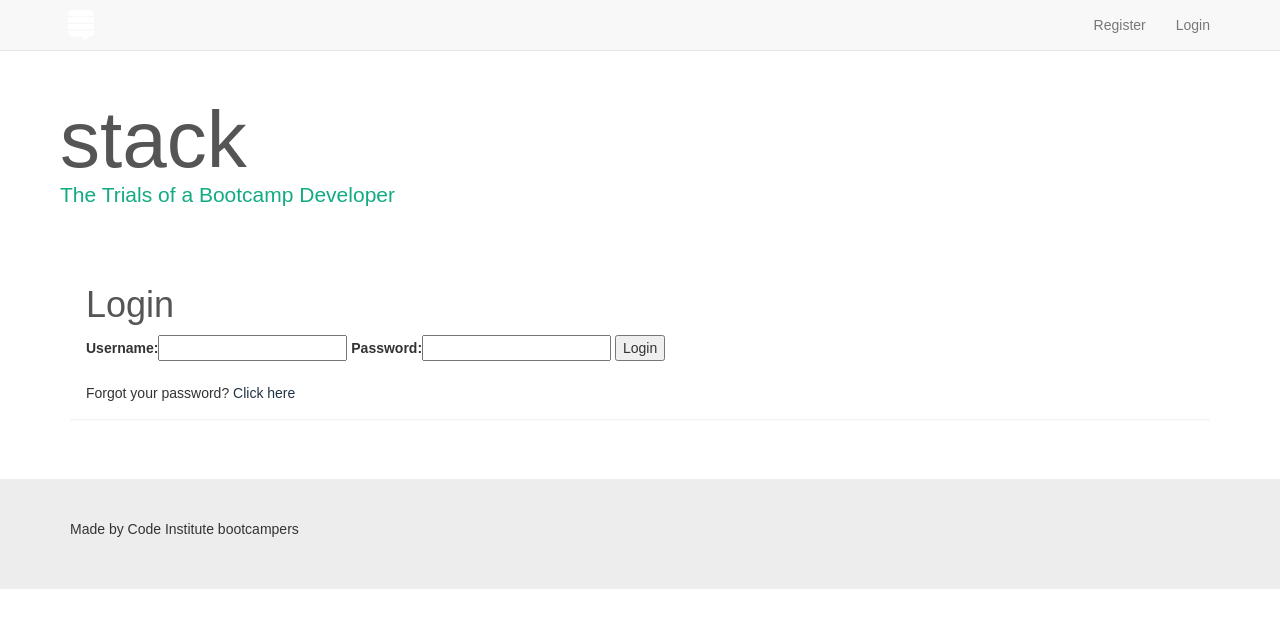
After one commit to mparkcode/djangoblog, a Django app: page /accounts/login in a window 1280 px wide. The commit adds this page. Shown: the top 628 px of the page. Run offline with Django 3.2, Linux system fonts and the light colour scheme; some libraries are stand-ins or nearby versions.

Commit message:
Updated to point user login/logout/registration/post ownership

```diff
--- /dev/null
+++ b/accounts/forms.py
@@ -0,0 +1,42 @@
+from django import forms
+from django.contrib.auth.forms import UserCreationForm
+from django.contrib.auth.models import User
+from django.core.exceptions import ValidationError
+
+class UserLoginForm(forms.Form):
+    """
+    Used by the user to enter login credentials
+    """
+    username = forms.CharField()
+    password = forms.CharField(widget=forms.PasswordInput)
+
+
+class UserRegistrationForm(UserCreationForm):
+    """
+    Used by the user to sign up with the website
+    """
+    password1 = forms.CharField(label='Password', widget=forms.PasswordInput)
+    password2 = forms.CharField(
+        label='Password Confirmation',
+        widget=forms.PasswordInput
+    )
+
+    class Meta:
+        model = User
+        fields = ['username', 'email', 'password1', 'password2']
+
+    def clean_email(self):
+        email = self.cleaned_data.get('email')
+        username = self.cleaned_data.get('username')
+        if User.objects.filter(email=email).exclude(username=username):
+            raise forms.ValidationError(u'Email addresses must be unique.')
+        return email
+
+    def clean_password2(self):
+        password1 = self.cleaned_data.get('password1')
+        password2 = self.cleaned_data.get('password2')
+
+        if password1 != password2:
+            raise ValidationError("Passwords do not match")
+
+        return password2
--- /dev/null
+++ b/accounts/templates/accounts/login.html
@@ -0,0 +1,16 @@
+{% extends 'base.html'%}
+{% load bootstrap_tags %}
+{% block content%}
+<h1>Login</h1>
+
+<form method="POST">
+    {% csrf_token %}
+    {{form | as_bootstrap}}
+
+
+    <input type="submit" value="Login"/>
+
+</form>
+<br>
+Forgot your password? <a href="#">Click here</a>
+{% endblock content %}
--- /dev/null
+++ b/accounts/urls.py
@@ -0,0 +1,17 @@
+from django.urls import path
+from accounts.views import login, register, logout, profile
+# from django.core.urlresolvers import reverse_lazy
+# from django.contrib.auth.views import password_reset, password_reset_done, password_reset_confirm, password_reset_complete
+
+urlpatterns=[
+    path('login', login, name="login"),
+    path('register', register, name='register'),
+    path('logout', logout, name="logout"),
+    path('profile', profile, name="profile"),
+    # path('password-reset/$', password_reset,
+    #     {'post_reset_redirect': reverse_lazy('password_reset_done')}, name='password_reset'),
+    # path('password-reset/done/$', password_reset_done, name='password_reset_done'),
+    # path('password-reset/(?P<uidb64>[0-9A-Za-z]+)-(?P<token>.+)/$', password_reset_confirm,
+    #     {'post_reset_redirect': reverse_lazy('password_reset_complete')}, name='password_reset_confirm'),
+    # path('password-reset/complete/$', password_reset_complete, name='password_reset_complete'),
+    ]
--- a/accounts/views.py
+++ b/accounts/views.py
@@ -1,3 +1,54 @@
-from django.shortcuts import render
+from django.shortcuts import render, redirect
+from django.contrib import auth
+from django.contrib.auth import authenticate
+from .forms import UserLoginForm, UserRegistrationForm
+
 
 # Create your views here.
+def login(request):
+    if request.method == "POST":
+        login_form = UserLoginForm(request.POST)
+        if login_form.is_valid():
+            u = login_form.cleaned_data['username']
+            p = login_form.cleaned_data['password']
+            user = authenticate(username=u, password=p)
+
+            if user is not None:
+                auth.login(request, user)
+                return redirect("/")
+            else:
+                login_form.add_error(None, "Your username or password are incorrect")
+    else:
+        login_form = UserLoginForm()
+
+    return render(request, 'accounts/login.html', {'form': login_form})
+
+
+
+def register(request):
+    if request.method=="POST":
+        registration_form = UserRegistrationForm(request.POST)
+        if registration_form.is_valid():
+            registration_form.save()
+
+            u = registration_form.cleaned_data['username']
+            p = registration_form.cleaned_data['password1']
+            user = authenticate(username=u, password=p)
+
+            if user is not None:
+                auth.login(request, user)
+                return redirect("/")
+            else:
+                registration_form.add_error(None, "Can't log in now, try later.")
+    else:
+        registration_form = UserRegistrationForm()
+
+
+    return render(request, 'accounts/register.html', {'form': registration_form})
+
+def logout(request):
+    auth.logout(request)
+    return redirect("/")
+
+def profile(request):
+    return render(request, 'accounts/profile.html')
--- a/djangoblog/settings.py
+++ b/djangoblog/settings.py
@@ -37,7 +37,8 @@ INSTALLED_APPS = [
     'django.contrib.messages',
     'django.contrib.staticfiles',
     'posts',
-    'django_forms_bootstrap'
+    'django_forms_bootstrap',
+    'accounts'
 ]
 
 MIDDLEWARE = [
--- a/djangoblog/urls.py
+++ b/djangoblog/urls.py
@@ -16,11 +16,14 @@ Including another URLconf
 from django.contrib import admin
 from django.urls import path, include
 from posts import urls as posts_urls
+from accounts import urls as accounts_urls
 from django.views.static import serve
 from django.conf import settings
+
 
 urlpatterns = [
     path('admin/', admin.site.urls),
     path('', include(posts_urls)),
+    path('accounts/', include(accounts_urls)),
     path('media/<path:path>', serve, {'document_root': settings.MEDIA_ROOT}),
 ]
--- a/posts/models.py
+++ b/posts/models.py
@@ -1,5 +1,6 @@
 from django.db import models
 from django.utils import timezone
+from django.contrib.auth.models import User
 
 class Post(models.Model):
     """
@@ -12,6 +13,7 @@ class Post(models.Model):
     views = models.IntegerField(default=0)
     tag = models.CharField(max_length=30, blank=True, null=True)
     image = models.ImageField(upload_to="images", blank=True, null=True)
+    author = models.ForeignKey(User, related_name="posts", null=True, default=1, on_delete=models.SET_DEFAULT)
 
     def __str__(self):
         return self.title
--- a/posts/templates/posts/blogposts.html
+++ b/posts/templates/posts/blogposts.html
@@ -7,7 +7,7 @@
                 <a class="story-img" href="#">
                     <img src="{% static 'images/profile.jpg' %}" class="img-circle">
                 </a>
-                <p><span class="boldtext">Author:</span> Michael</p>
+                <p><span class="boldtext">Author:</span> {{post.author}}</p>
             </div>
             <div class="col-md-10 col-sm-9">
                 <h3>{{ post.title }}</h3>
--- a/posts/templates/posts/postdetail.html
+++ b/posts/templates/posts/postdetail.html
@@ -6,7 +6,7 @@
             <a class="story-img" href="#">
                 <img src="{% static 'images/profile.jpg' %}" class="img-circle">
             </a>
-            <p><span class="boldtext">Author:</span> Michael</p>
+            <p><span class="boldtext">Author:</span> {{post.author}}</p>
         </div>
         <div class="col-sm-10 col-md-9">
             {% if post.image %}
--- a/posts/views.py
+++ b/posts/views.py
@@ -23,7 +23,10 @@ def create_or_edit_post(request, pk=None):
     if request.method == "POST":
         form = BlogPostForm(request.POST, request.FILES, instance=post)
         if form.is_valid():
-            post = form.save()
+            post = form.save(commit=False)
+            if not post.author:
+                post.author = request.user
+            post.save()
             return redirect(post_detail, post.pk)
     else:
         form = BlogPostForm(instance=post)
--- a/templates/base.html
+++ b/templates/base.html
@@ -1,6 +1,7 @@
 {% load static from staticfiles %}
 <!DOCTYPE html>
 <html>
+
 <head>
     <title>Stack - BootCamp Blog</title>
     <link rel="stylesheet" href="https://cdnjs.cloudflare.com/ajax/libs/bootswatch/3.3.7/cerulean/bootstrap.min.css">
@@ -8,24 +9,30 @@
     <script src="https://cdnjs.cloudflare.com/ajax/libs/jquery/3.2.1/jquery.min.js"></script>
     <script src="https://cdnjs.cloudflare.com/ajax/libs/twitter-bootstrap/3.3.7/js/bootstrap.min.js"></script>
 </head>
+
 <body>
     <!-- Fixed masthead -->
     <nav class="navbar navbar-masthead navbar-default navbar-fixed-top">
         <div class="container">
             <div class="navbar-header">
-                <button type="button" class="navbar-toggle collapsed" data-toggle="collapse" data-target="#navbar"
-                        aria-expanded="false" aria-controls="navbar">
+                <button type="button" class="navbar-toggle collapsed" data-toggle="collapse" data-target="#navbar" aria-expanded="false" aria-controls="navbar">
                     <span class="sr-only">Toggle navigation</span>
                     <span class="icon-bar"></span>
                     <span class="icon-bar"></span>
                     <span class="icon-bar"></span>
                 </button>
-                <a class="navbar-brand" href="#"><img src="{% static 'images/logo.png' %}"></img></a>
-                </div>
+                <a class="navbar-brand" href="{% url 'get_posts' %}"><img src="{% static 'images/logo.png' %}"></img></a>
+            </div>
             <div id="navbar" class="navbar-collapse collapse">
                 <ul class="nav navbar-nav navbar-right">
+                    {% if user.is_authenticated %}
                     <li><a href="{% url 'new_post' %}">New Post</a></li>
-                    </ul>
+                    <li><a href="{% url 'logout' %}">Logout</a></li>
+                    {% else %}
+                    <li><a href="{% url 'register' %}">Register</a></li>
+                    <li><a href="{% url 'login' %}">Login</a></li>
+                    {% endif %}
+                </ul>
             </div>
         </div>
     </nav>
@@ -46,8 +53,7 @@
                 <div class="panel">
                     <div class="panel-body">
                         <!--blogpost entries-->
-                        {% block content %}
-                        {% endblock %}
+                        {% block content %} {% endblock %}
                         <!--blogpost entries-->
                     </div>
                 </div>
@@ -60,4 +66,5 @@
         </div>
     </footer>
 </body>
+
 </html>
```
Also changed, not shown: accounts/templates/accounts/profile.html (added, +12 -0 lines), accounts/templates/accounts/register.html (added, +13 -0 lines), templates/registration/password_reset_complete.html (added, +7 -0 lines), templates/registration/password_reset_confirm.html (added, +35 -0 lines), templates/registration/password_reset_done.html (added, +7 -0 lines), templates/registration/password_reset_email.html (added, +15 -0 lines), templates/registration/password_reset_form.html (added, +15 -0 lines), posts/migrations/0002_post_author.py (added), posts/migrations/0003_auto_20180618_1316.py (added).
